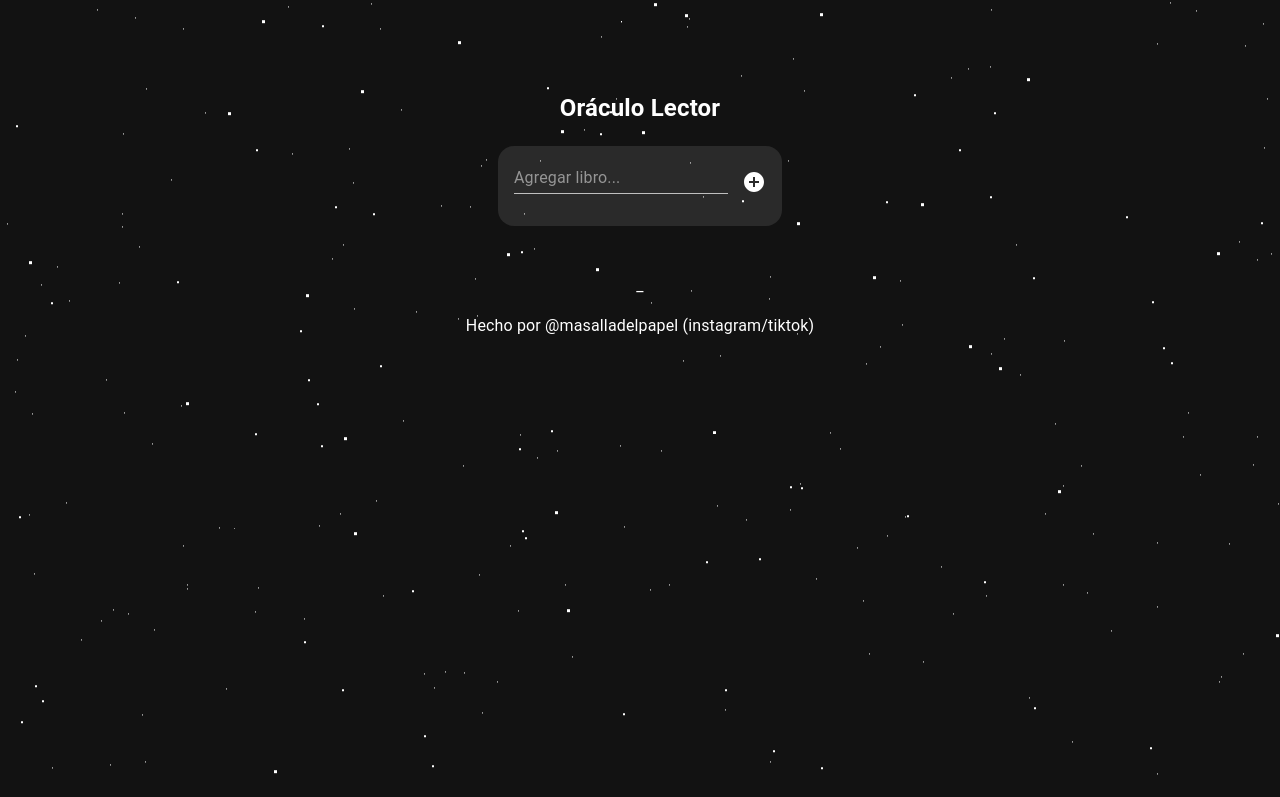
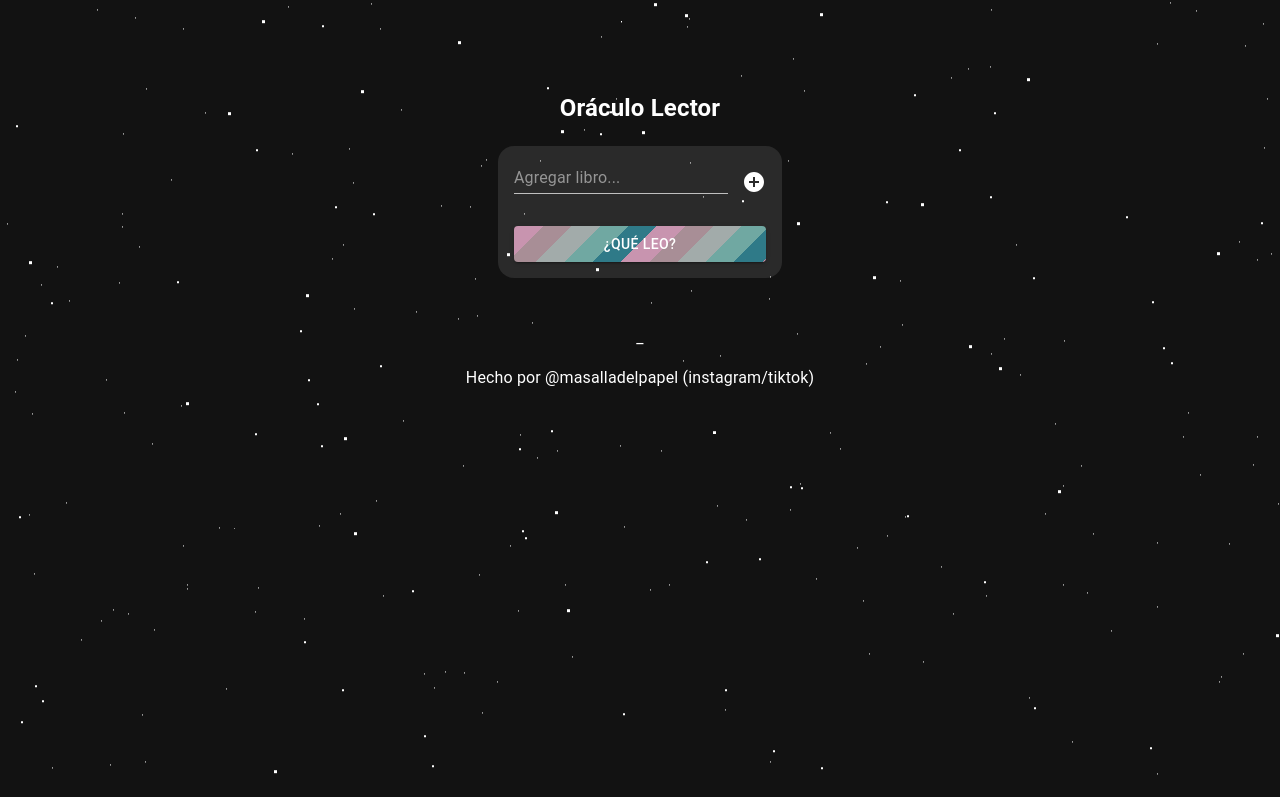
Before and after one commit to tditada/reading-oracle, a React (Create React App) app: page / in a window 1280 px wide. Shown: the top 797 px of the page. Built offline with nearby package versions, Linux system fonts and the light colour scheme.

Commit message:
shuffle button with css animation

```diff
--- a/src/components/Item.tsx
+++ b/src/components/Item.tsx
@@ -36,14 +36,14 @@ const ToDoItem = ({
     <StyledListItem
       secondaryAction={
         <React.Fragment>
-          <IconButton>
+          {/* <IconButton>
             <Create
               item-id={id}
               onClick={(e) =>
                 console.log(e.currentTarget.getAttribute("item-id"))
               }
             />
-          </IconButton>
+          </IconButton> */}
           <IconButton edge="end" aria-label="delete">
             <DeleteIcon item-id={id} onClick={handleRemoveClick} />
           </IconButton>
--- a/src/components/List.tsx
+++ b/src/components/List.tsx
@@ -6,17 +6,38 @@ import { AddItemType, HandleRemoveType, ItemType } from "./types";
 
 import { styled } from "@mui/material/styles";
 import List from "@mui/material/List";
-import { ListItem } from "@mui/material";
+import { Button, ListItem } from "@mui/material";
+
+const BUTTON_TEXT = "¿Qué leo?";
 
 const uid = () => {
   return Date.now().toString(36) + Math.random().toString(36).substr(2);
 };
 
-const Demo = styled("div")(({ theme }) => ({
-  "max-width": "600px",
+const Container = styled("div")(({ theme }) => ({
   background: "rgb(255 255 255 / 10%)",
   "border-radius": "1em",
 }));
+
+// Inspiration: https://codepen.io/Colt/pen/RwWbKee
+const StyledButton = styled(Button)`
+  width: 100%;
+  background-image: repeating-linear-gradient(
+    -45deg,
+    #2f7a88 10px 30px,
+    #70a8a2 30px 50px,
+    #a2abaa 50px 70px,
+    #a88e96 70px 90px,
+    #c894af 90px 110px
+  );
+  color: white;
+  transition: 0.5s;
+  background-size: 300% 300%;
+
+  &:hover {
+    background-position: 20% center;
+  }
+`;
 
 const ToDoList = () => {
   const [toDoList, setToDoList] = useStickyState([], "list");
@@ -31,7 +52,7 @@ const ToDoList = () => {
   };
 
   return (
-    <Demo>
+    <Container>
       <List>
         {toDoList.map((item: ItemType) => {
           return (
@@ -41,8 +62,11 @@ const ToDoList = () => {
         <ListItem>
           <AddItem addItem={addItem} />
         </ListItem>
+        <ListItem>
+          <StyledButton variant="contained">{BUTTON_TEXT}</StyledButton>
+        </ListItem>
       </List>
-    </Demo>
+    </Container>
   );
 };
 
```
